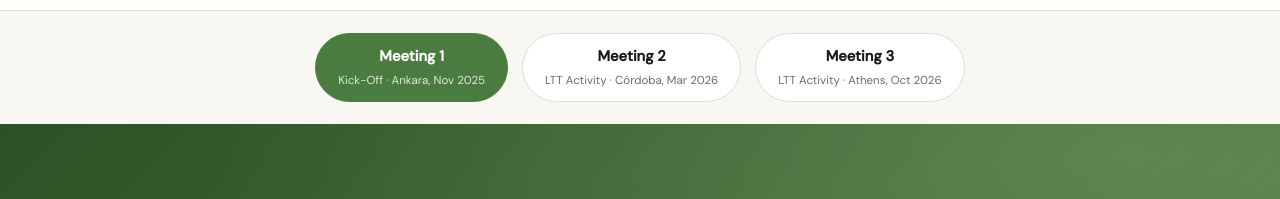
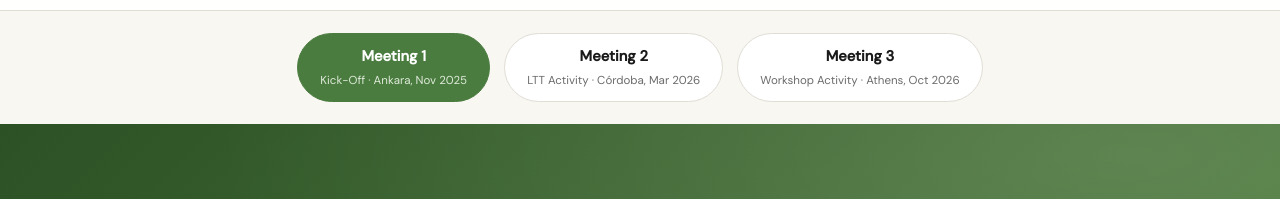
Before and after one commit to guercay/olivr, a plain HTML site: page meetings_1.html in a window 1280 px wide. Shown: the part 59-258 px from the top of the page. Drawn offline with nearby package versions, Linux system fonts and the light colour scheme.

Commit message:
Add files via upload

```diff
--- a/meetings_1.html
+++ b/meetings_1.html
@@ -185,7 +185,7 @@
   <div class="mtabs">
     <a class="mtab active" href="meetings_1.html">Meeting 1<small>Kick-Off &middot; Ankara, Nov 2025</small></a>
     <a class="mtab" href="meetings_2.html">Meeting 2<small>LTT Activity &middot; C&oacute;rdoba, Mar 2026</small></a>
-    <a class="mtab" href="meetings_3.html">Meeting 3<small>LTT Activity &middot; Athens, Oct 2026</small></a>
+    <a class="mtab" href="meetings_3.html">Meeting 3<small>Workshop Activity &middot; Athens, Oct 2026</small></a>
   </div>
   <header class="hero">
     <div class="container">
```
